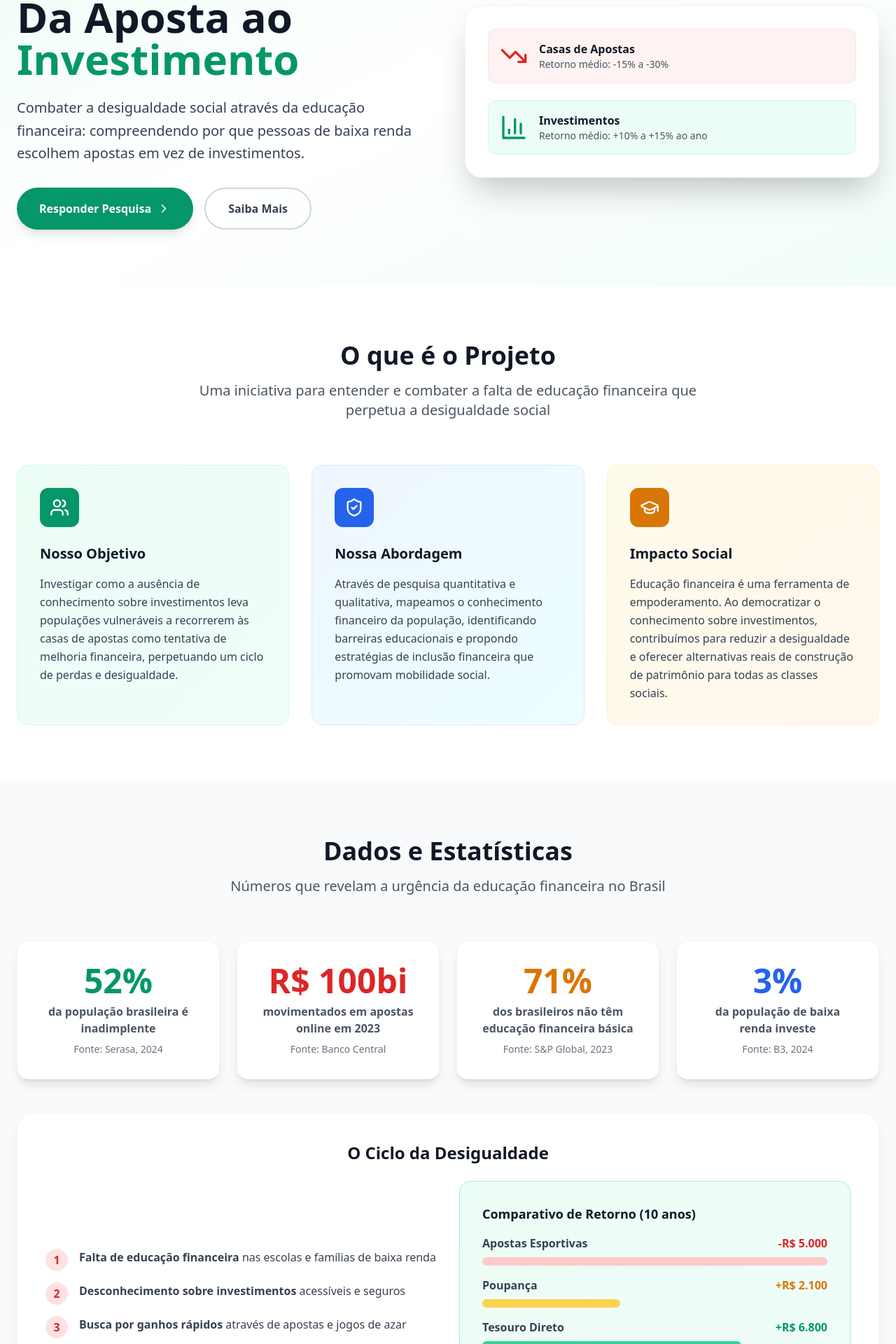
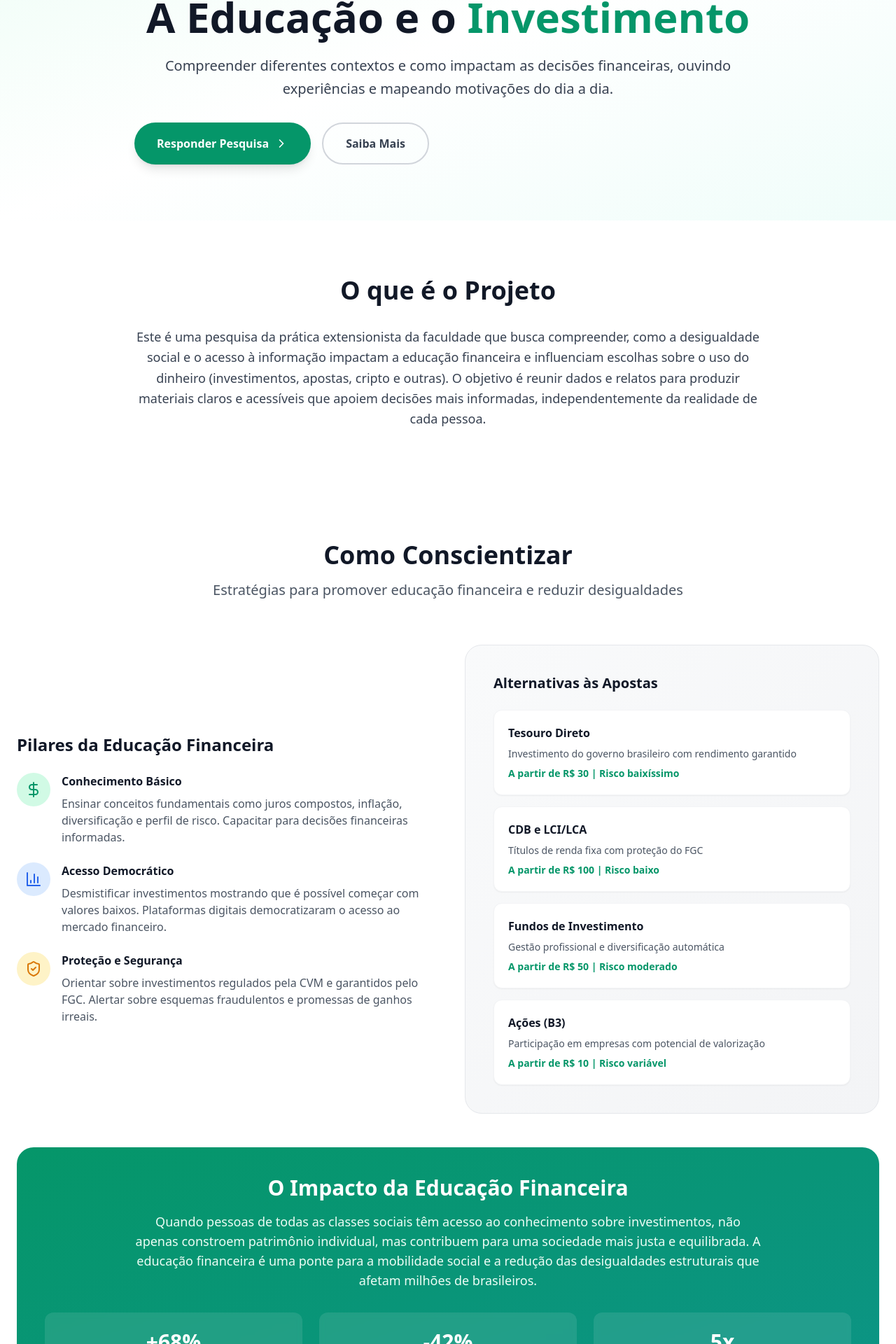
Before and after one commit to juniorantoniops/pratica-extensionista, a React (Vite) app: page / in a window 1280 px wide. Shown: the part 194-2114 px from the top of the page at 70% size. Built offline with nearby package versions, Linux system fonts and the light colour scheme.

Commit message:
Updated App.tsx

```diff
--- a/src/App.tsx
+++ b/src/App.tsx
@@ -18,181 +18,41 @@ function App() {
 
       <section className="relative pt-32 pb-20 px-6 bg-gradient-to-br from-emerald-50 via-white to-teal-50">
         <div className="max-w-7xl mx-auto">
-          <div className="grid lg:grid-cols-2 gap-12 items-center">
+          <div className="max-w-4xl mx-auto text-center">
             <div>
               <div className="inline-flex items-center gap-2 bg-emerald-100 text-emerald-800 px-4 py-2 rounded-full text-sm font-semibold mb-6">
                 <GraduationCap className="w-4 h-4" />
                 Projeto de Extensão Universitária
               </div>
               <h1 className="text-5xl lg:text-6xl font-bold text-gray-900 mb-6 leading-tight">
-                Da Aposta ao <span className="text-emerald-600">Investimento</span>
+                A Educação e o <span className="text-emerald-600">Investimento</span>
               </h1>
               <p className="text-xl text-gray-700 mb-8 leading-relaxed">
-                Combater a desigualdade social através da educação financeira: compreendendo por que pessoas de baixa renda escolhem apostas em vez de investimentos.
+                Compreender diferentes contextos e como impactam as decisões financeiras, ouvindo experiências e mapeando motivações do dia a dia.
               </p>
               <div className="flex flex-col sm:flex-row gap-4">
                 <button className="bg-emerald-600 text-white px-8 py-4 rounded-full font-semibold hover:bg-emerald-700 transition-all shadow-lg hover:shadow-xl flex items-center justify-center gap-2">
                   Responder Pesquisa
                   <ChevronRight className="w-5 h-5" />
                 </button>
-                <button className="border-2 border-gray-300 text-gray-700 px-8 py-4 rounded-full font-semibold hover:border-emerald-600 hover:text-emerald-600 transition-all">
+                <a href="#sobre" className="border-2 border-gray-300 text-gray-700 px-8 py-4 rounded-full font-semibold hover:border-emerald-600 hover:text-emerald-600 transition-all inline-flex items-center justify-center">
                   Saiba Mais
-                </button>
-              </div>
-            </div>
-            <div className="relative">
-              <div className="bg-white rounded-3xl shadow-2xl p-8 border border-gray-100">
-                <div className="space-y-6">
-                  <div className="flex items-center gap-4 p-4 bg-red-50 rounded-xl border border-red-100">
-                    <TrendingDown className="w-10 h-10 text-red-600 flex-shrink-0" />
-                    <div>
-                      <p className="font-semibold text-gray-900">Casas de Apostas</p>
-                      <p className="text-sm text-gray-600">Retorno médio: -15% a -30%</p>
-                    </div>
-                  </div>
-                  <div className="flex items-center gap-4 p-4 bg-emerald-50 rounded-xl border border-emerald-100">
-                    <BarChart3 className="w-10 h-10 text-emerald-600 flex-shrink-0" />
-                    <div>
-                      <p className="font-semibold text-gray-900">Investimentos</p>
-                      <p className="text-sm text-gray-600">Retorno médio: +10% a +15% ao ano</p>
-                    </div>
-                  </div>
-                </div>
+                </a>
               </div>
             </div>
           </div>
         </div>
       </section>
 
-      <section className="py-20 px-6 bg-white">
-        <div className="max-w-7xl mx-auto">
-          <div className="text-center mb-16">
-            <h2 className="text-4xl font-bold text-gray-900 mb-4">O que é o Projeto</h2>
-            <p className="text-xl text-gray-600 max-w-3xl mx-auto">
-              Uma iniciativa para entender e combater a falta de educação financeira que perpetua a desigualdade social
-            </p>
-          </div>
-          <div className="grid md:grid-cols-3 gap-8">
-            <div className="bg-gradient-to-br from-emerald-50 to-teal-50 rounded-2xl p-8 border border-emerald-100">
-              <div className="bg-emerald-600 w-14 h-14 rounded-xl flex items-center justify-center mb-6">
-                <Users className="w-7 h-7 text-white" />
-              </div>
-              <h3 className="text-xl font-bold text-gray-900 mb-4">Nosso Objetivo</h3>
-              <p className="text-gray-700 leading-relaxed">
-                Investigar como a ausência de conhecimento sobre investimentos leva populações vulneráveis a recorrerem às casas de apostas como tentativa de melhoria financeira, perpetuando um ciclo de perdas e desigualdade.
-              </p>
-            </div>
-            <div className="bg-gradient-to-br from-blue-50 to-cyan-50 rounded-2xl p-8 border border-blue-100">
-              <div className="bg-blue-600 w-14 h-14 rounded-xl flex items-center justify-center mb-6">
-                <ShieldCheck className="w-7 h-7 text-white" />
-              </div>
-              <h3 className="text-xl font-bold text-gray-900 mb-4">Nossa Abordagem</h3>
-              <p className="text-gray-700 leading-relaxed">
-                Através de pesquisa quantitativa e qualitativa, mapeamos o conhecimento financeiro da população, identificando barreiras educacionais e propondo estratégias de inclusão financeira que promovam mobilidade social.
-              </p>
-            </div>
-            <div className="bg-gradient-to-br from-amber-50 to-orange-50 rounded-2xl p-8 border border-amber-100">
-              <div className="bg-amber-600 w-14 h-14 rounded-xl flex items-center justify-center mb-6">
-                <GraduationCap className="w-7 h-7 text-white" />
-              </div>
-              <h3 className="text-xl font-bold text-gray-900 mb-4">Impacto Social</h3>
-              <p className="text-gray-700 leading-relaxed">
-                Educação financeira é uma ferramenta de empoderamento. Ao democratizar o conhecimento sobre investimentos, contribuímos para reduzir a desigualdade e oferecer alternativas reais de construção de patrimônio para todas as classes sociais.
-              </p>
-            </div>
-          </div>
+      <section id="sobre" className="py-20 px-6 bg-white">
+        <div className="max-w-4xl mx-auto text-center">
+          <h2 className="text-4xl font-bold text-gray-900 mb-8">O que é o Projeto</h2>
+          <p className="text-lg text-gray-700 leading-relaxed">
+            Este é uma pesquisa da prática extensionista da faculdade que busca compreender, como a desigualdade social e o acesso à informação impactam a educação financeira e influenciam escolhas sobre o uso do dinheiro (investimentos, apostas, cripto e outras). O objetivo é reunir dados e relatos para produzir materiais claros e acessíveis que apoiem decisões mais informadas, independentemente da realidade de cada pessoa.
+          </p>
         </div>
       </section>
 
-      <section className="py-20 px-6 bg-gray-50">
-        <div className="max-w-7xl mx-auto">
-          <div className="text-center mb-16">
-            <h2 className="text-4xl font-bold text-gray-900 mb-4">Dados e Estatísticas</h2>
-            <p className="text-xl text-gray-600 max-w-3xl mx-auto">
-              Números que revelam a urgência da educação financeira no Brasil
-            </p>
-          </div>
-          <div className="grid sm:grid-cols-2 lg:grid-cols-4 gap-6 mb-12">
-            <div className="bg-white rounded-2xl p-8 shadow-lg border border-gray-100 text-center">
-              <div className="text-5xl font-bold text-emerald-600 mb-2">52%</div>
-              <p className="text-gray-600 font-semibold">da população brasileira é inadimplente</p>
-              <p className="text-sm text-gray-500 mt-2">Fonte: Serasa, 2024</p>
-            </div>
-            <div className="bg-white rounded-2xl p-8 shadow-lg border border-gray-100 text-center">
-              <div className="text-5xl font-bold text-red-600 mb-2">R$ 100bi</div>
-              <p className="text-gray-600 font-semibold">movimentados em apostas online em 2023</p>
-              <p className="text-sm text-gray-500 mt-2">Fonte: Banco Central</p>
-            </div>
-            <div className="bg-white rounded-2xl p-8 shadow-lg border border-gray-100 text-center">
-              <div className="text-5xl font-bold text-amber-600 mb-2">71%</div>
-              <p className="text-gray-600 font-semibold">dos brasileiros não têm educação financeira básica</p>
-              <p className="text-sm text-gray-500 mt-2">Fonte: S&P Global, 2023</p>
-            </div>
-            <div className="bg-white rounded-2xl p-8 shadow-lg border border-gray-100 text-center">
-              <div className="text-5xl font-bold text-blue-600 mb-2">3%</div>
-              <p className="text-gray-600 font-semibold">da população de baixa renda investe</p>
-              <p className="text-sm text-gray-500 mt-2">Fonte: B3, 2024</p>
-            </div>
-          </div>
-          <div className="bg-white rounded-3xl shadow-xl p-10 border border-gray-100">
-            <h3 className="text-2xl font-bold text-gray-900 mb-6 text-center">O Ciclo da Desigualdade</h3>
-            <div className="grid md:grid-cols-2 gap-8 items-center">
-              <div className="space-y-4">
-                <div className="flex items-start gap-4">
-                  <div className="bg-red-100 text-red-600 w-8 h-8 rounded-full flex items-center justify-center flex-shrink-0 font-bold">1</div>
-                  <p className="text-gray-700"><span className="font-semibold">Falta de educação financeira</span> nas escolas e famílias de baixa renda</p>
-                </div>
-                <div className="flex items-start gap-4">
-                  <div className="bg-red-100 text-red-600 w-8 h-8 rounded-full flex items-center justify-center flex-shrink-0 font-bold">2</div>
-                  <p className="text-gray-700"><span className="font-semibold">Desconhecimento sobre investimentos</span> acessíveis e seguros</p>
-                </div>
-                <div className="flex items-start gap-4">
-                  <div className="bg-red-100 text-red-600 w-8 h-8 rounded-full flex items-center justify-center flex-shrink-0 font-bold">3</div>
-                  <p className="text-gray-700"><span className="font-semibold">Busca por ganhos rápidos</span> através de apostas e jogos de azar</p>
-                </div>
-                <div className="flex items-start gap-4">
-                  <div className="bg-red-100 text-red-600 w-8 h-8 rounded-full flex items-center justify-center flex-shrink-0 font-bold">4</div>
-                  <p className="text-gray-700"><span className="font-semibold">Perdas financeiras</span> que agravam a situação de vulnerabilidade</p>
-                </div>
-              </div>
-              <div className="bg-gradient-to-br from-emerald-50 to-teal-50 rounded-2xl p-8 border border-emerald-200">
-                <h4 className="font-bold text-gray-900 mb-4 text-lg">Comparativo de Retorno (10 anos)</h4>
-                <div className="space-y-4">
-                  <div>
-                    <div className="flex justify-between mb-2">
-                      <span className="text-gray-700 font-semibold">Apostas Esportivas</span>
-                      <span className="text-red-600 font-bold">-R$ 5.000</span>
-                    </div>
-                    <div className="bg-red-200 h-3 rounded-full w-full"></div>
-                  </div>
-                  <div>
-                    <div className="flex justify-between mb-2">
-                      <span className="text-gray-700 font-semibold">Poupança</span>
-                      <span className="text-amber-600 font-bold">+R$ 2.100</span>
-                    </div>
-                    <div className="bg-amber-300 h-3 rounded-full" style={{width: '40%'}}></div>
-                  </div>
-                  <div>
-                    <div className="flex justify-between mb-2">
-                      <span className="text-gray-700 font-semibold">Tesouro Direto</span>
-                      <span className="text-emerald-600 font-bold">+R$ 6.800</span>
-                    </div>
-                    <div className="bg-emerald-400 h-3 rounded-full" style={{width: '75%'}}></div>
-                  </div>
-                  <div>
-                    <div className="flex justify-between mb-2">
-                      <span className="text-gray-700 font-semibold">Fundos de Índice</span>
-                      <span className="text-blue-600 font-bold">+R$ 9.200</span>
-                    </div>
-                    <div className="bg-blue-400 h-3 rounded-full" style={{width: '100%'}}></div>
-                  </div>
-                </div>
-                <p className="text-sm text-gray-600 mt-4">*Simulação com aporte mensal de R$ 100</p>
-              </div>
-            </div>
-          </div>
-        </div>
-      </section>
 
       <section className="py-20 px-6 bg-white">
         <div className="max-w-7xl mx-auto">
```
